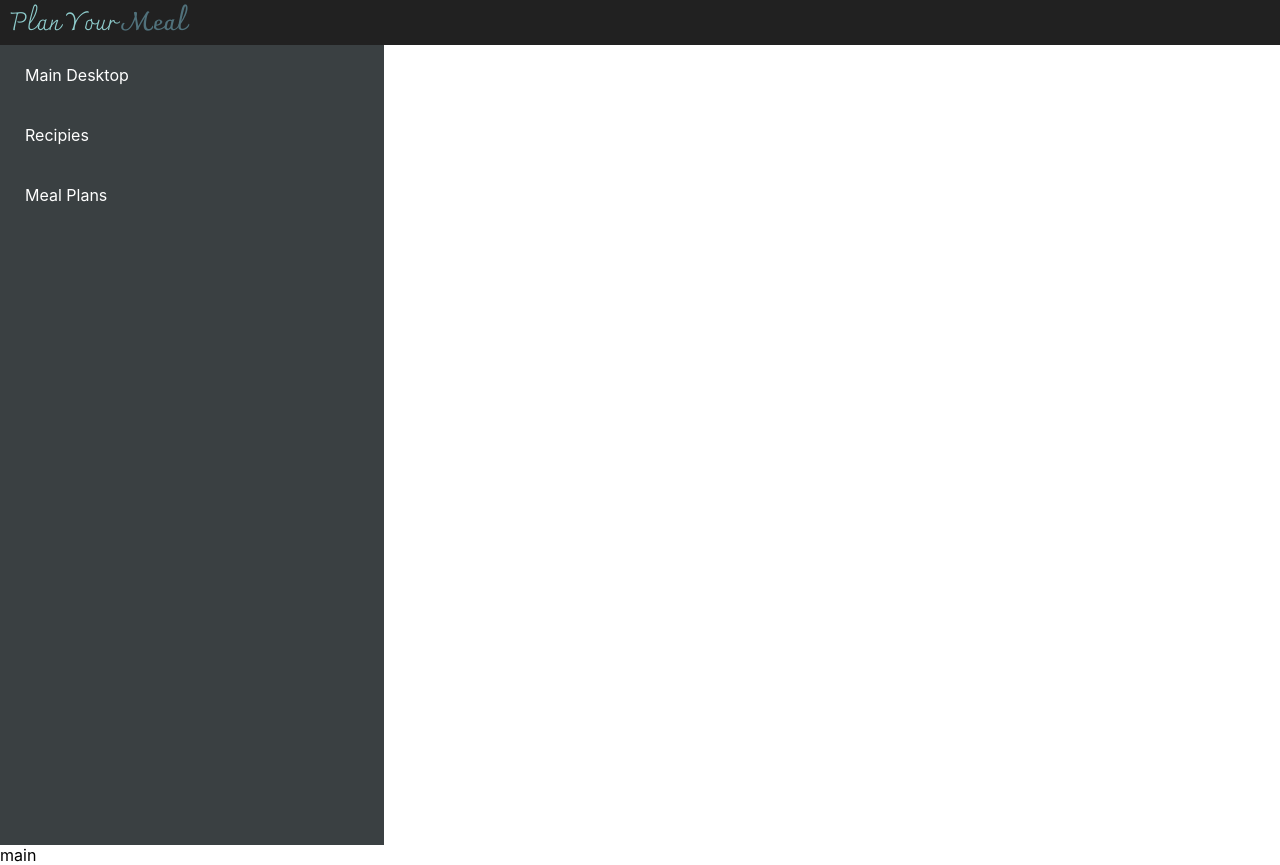
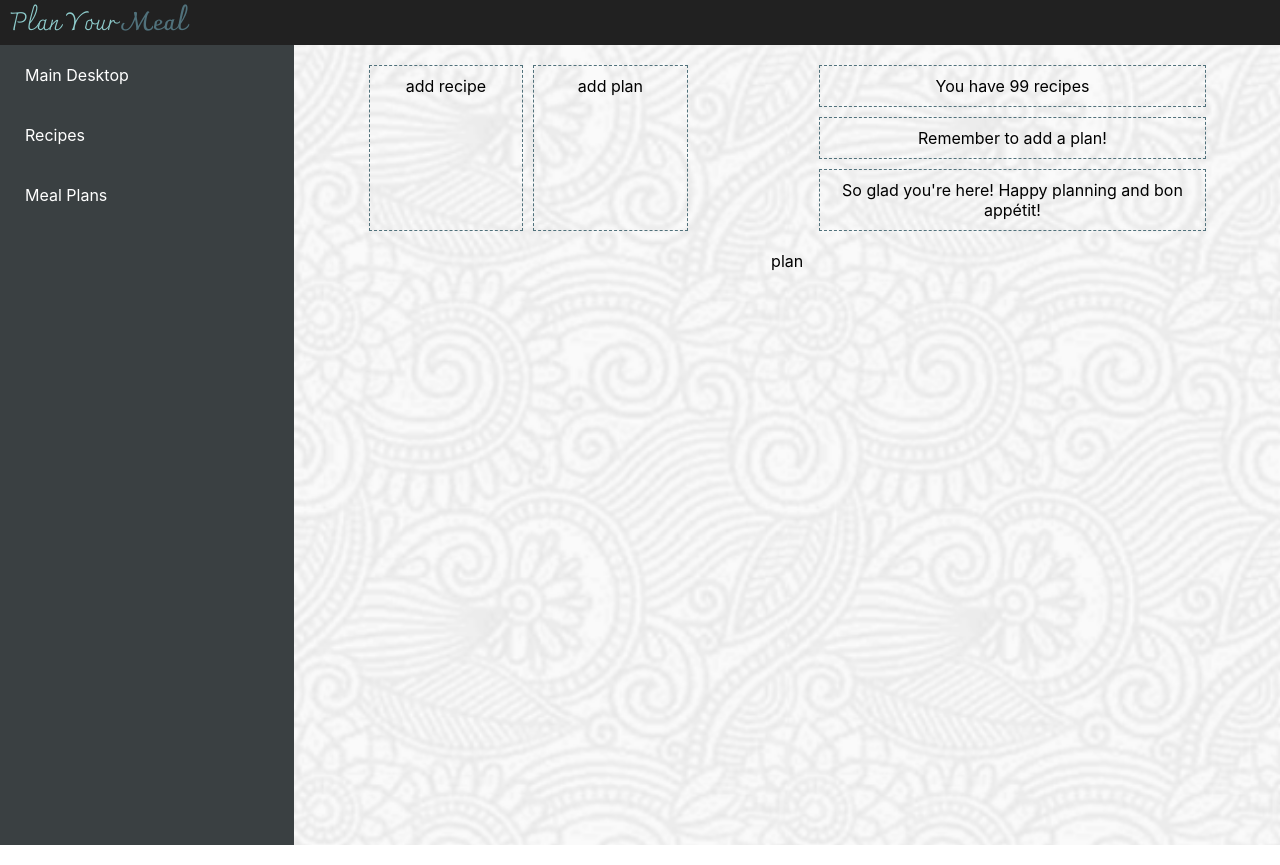
Before and after one commit to karolina-rachuta/plan-your-meal, a React (Create React App) app: page /app in a window 1280 px wide. Built offline with nearby package versions, Linux system fonts and the light colour scheme.

Commit message:
navigation and logic in the platform, creating main desktop

```diff
--- a/src/App.scss
+++ b/src/App.scss
@@ -3,6 +3,8 @@
 @import './styles/components/homepage/header.scss';
 @import './styles/components/homepage/hero.scss';
 @import './styles/components/app/sidebar.scss';
+@import './styles/pages/platform.scss';
+@import './styles/components/app/maindesktop.scss';
 
 .App {
     background-color: pink;
--- a/src/components/app/MainDesktop.jsx
+++ b/src/components/app/MainDesktop.jsx
@@ -1,7 +1,28 @@
 import React from 'react';
 
 function MainDesktop() {
-    return <div>main</div>;
+    return (
+        <div className="maindesktop__container">
+            <div className="maindesktop__top">
+                <div className="maindesktop__widget">
+                    <div className="widget__box">add recipe</div>
+                    <div className="widget__box">add plan</div>
+                </div>
+                <div className="maindesktop__widget maindesktop__widget--col">
+                    <p className="widget__box widget__box--right">
+                        You have 99 recipes
+                    </p>
+                    <p className="widget__box widget__box--right">
+                        Remember to add a plan!
+                    </p>
+                    <p className="widget__box widget__box--right">
+                        So glad you're here! Happy planning and bon appétit!
+                    </p>
+                </div>
+            </div>
+            <div className="maindesktop__bottom">plan</div>
+        </div>
+    );
 }
 
 export default MainDesktop;
--- /dev/null
+++ b/src/components/app/Recipes.jsx
@@ -0,0 +1,7 @@
+import React from 'react';
+
+function Recipes() {
+    return <div className="maindesktop__container">recipes</div>;
+}
+
+export default Recipes;
--- /dev/null
+++ b/src/components/app/Schedules.jsx
@@ -0,0 +1,7 @@
+import React from 'react';
+
+function Schedules() {
+    return <div className="maindesktop__container">schedule</div>;
+}
+
+export default Schedules;
--- a/src/components/app/SideNavigationBar.jsx
+++ b/src/components/app/SideNavigationBar.jsx
@@ -1,11 +1,26 @@
 import React from 'react';
 
-function SideNavigationBar() {
+function SideNavigationBar({ handleScreenChange }) {
     return (
         <div className="sidebar__container">
-            <p className="sidebar__navlink">Main Desktop</p>
-            <p className="sidebar__navlink">Recipies</p>
-            <p className="sidebar__navlink">Meal Plans</p>
+            <p
+                className="sidebar__navlink"
+                onClick={() => handleScreenChange(1)}
+            >
+                Main Desktop
+            </p>
+            <p
+                className="sidebar__navlink"
+                onClick={() => handleScreenChange(2)}
+            >
+                Recipes
+            </p>
+            <p
+                className="sidebar__navlink"
+                onClick={() => handleScreenChange(3)}
+            >
+                Meal Plans
+            </p>
         </div>
     );
 }
--- a/src/pages/Platform.jsx
+++ b/src/pages/Platform.jsx
@@ -1,14 +1,25 @@
-import React from 'react';
+import React, { useState } from 'react';
 import AppHeader from '../components/app/AppHeader';
 import SideNavigationBar from '../components/app/SideNavigationBar';
 import MainDesktop from '../components/app/MainDesktop';
+import Recipes from '../components/app/Recipes';
+import Schedules from '../components/app/Schedules';
 
 function App() {
+    const [screenNumber, setScreenNumber] = useState(1);
+
+    const handleScreenChange = (screen) => {
+        setScreenNumber(screen);
+    };
     return (
         <div>
             <AppHeader />
-            <SideNavigationBar />
-            <MainDesktop />
+            <div className="container platform__main">
+                <SideNavigationBar handleScreenChange={handleScreenChange} />
+                {screenNumber === 1 && <MainDesktop />}
+                {screenNumber === 2 && <Recipes />}
+                {screenNumber === 3 && <Schedules />}
+            </div>
         </div>
     );
 }
--- /dev/null
+++ b/src/styles/components/app/maindesktop.scss
@@ -0,0 +1,48 @@
+.maindesktop__container {
+    background-image: url('../../../assets/bg.png');
+    background-size: cover;
+    background-repeat: no-repeat;
+    width: 100%;
+    display: flex;
+    flex-direction: column;
+    gap: 20px;
+    padding: 20px 10px;
+
+    .maindesktop__top {
+        width: 100%;
+        display: flex;
+        justify-content: space-evenly;
+
+        .maindesktop__widget {
+            width: 40%;
+            text-align: center;
+            display: flex;
+            flex-direction: row;
+            gap: 10px;
+
+            &--col {
+                flex-direction: column;
+
+
+            }
+
+            .widget__box {
+                border: 1px dashed $second-color;
+                padding: 10px;
+                width: 40%;
+                height: 100%;
+
+                &--right {
+                    width: 100%;
+                    height: 100%;
+                }
+            }
+        }
+    }
+
+
+    .maindesktop__bottom {
+        width: 100%;
+        text-align: center;
+    }
+}
--- /dev/null
+++ b/src/styles/pages/platform.scss
@@ -0,0 +1,5 @@
+.platform__main {
+    display: flex;
+    width: 100%;
+    height: 100vh;
+}
```
Also changed, not shown: src/assets/bg.png (added).
